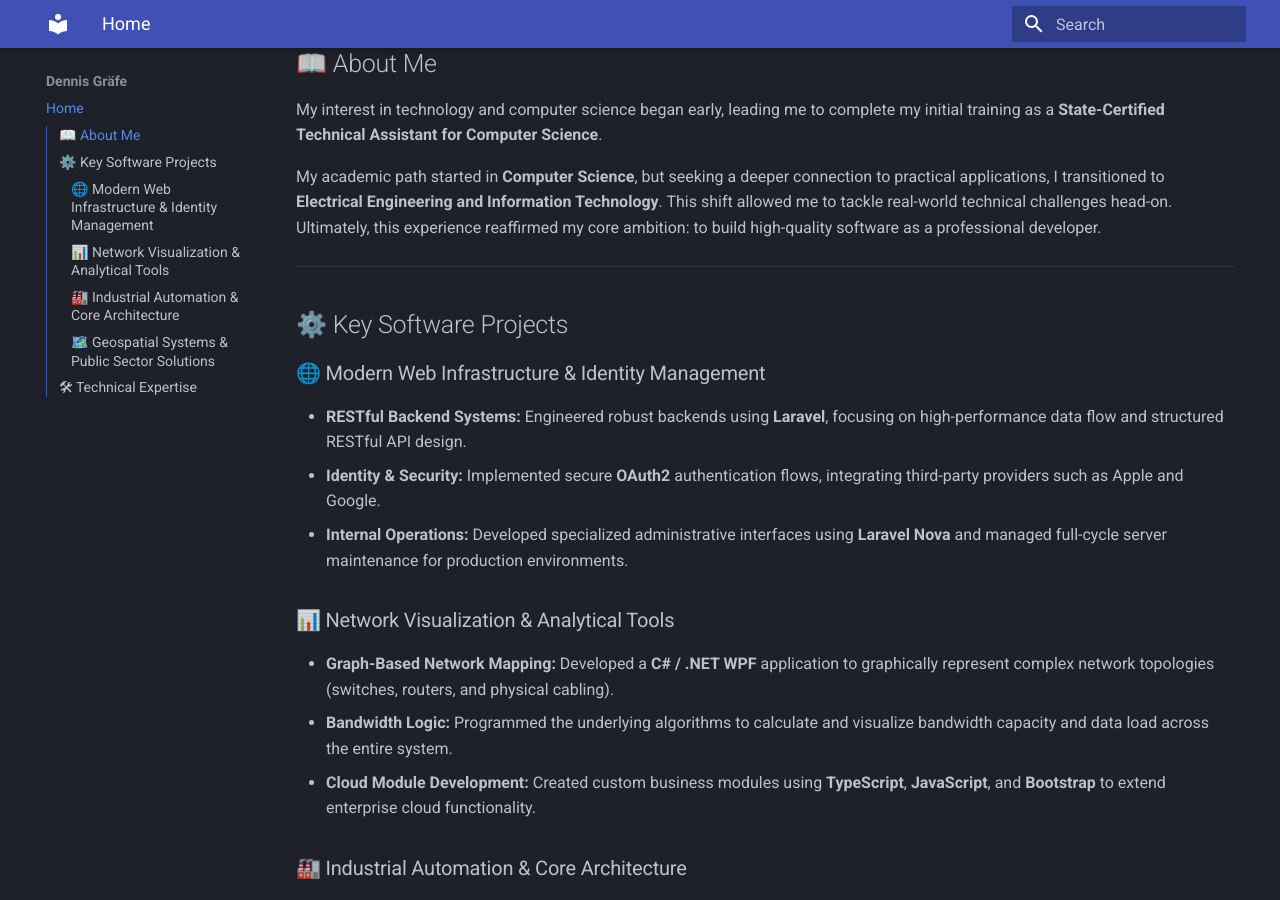
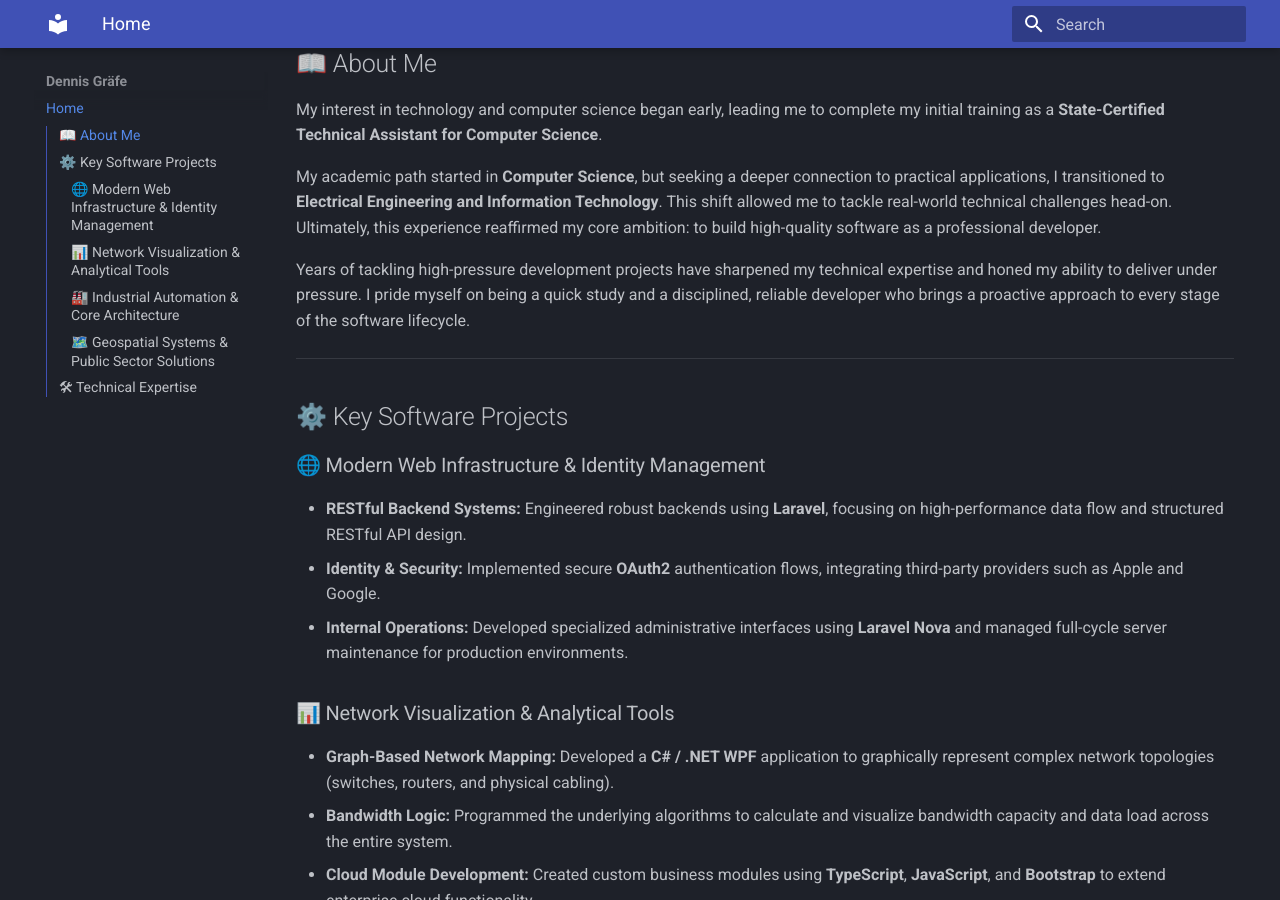
Before and after one commit to dennisgraefe/my-website, an MkDocs documentation site: the page built from docs/index.md, in a window 1280 px wide and 900 px high, scrolled down 693 px. Built offline with MkDocs 1.6.1 and Material for MkDocs 9.7.7, drawn with Linux system fonts in a browser that asks for light colours.

Commit message:
about me

```diff
--- a/docs/index.md
+++ b/docs/index.md
@@ -9,6 +9,8 @@ My name is **Dennis Gräfe**, and I am a **Software Developer** based in **Erfur
 My interest in technology and computer science began early, leading me to complete my initial training as a **State-Certified Technical Assistant for Computer Science**.
 
 My academic path started in **Computer Science**, but seeking a deeper connection to practical applications, I transitioned to **Electrical Engineering and Information Technology**. This shift allowed me to tackle real-world technical challenges head-on. Ultimately, this experience reaffirmed my core ambition: to build high-quality software as a professional developer.
+
+Years of tackling high-pressure development projects have sharpened my technical expertise and honed my ability to deliver under pressure. I pride myself on being a quick study and a disciplined, reliable developer who brings a proactive approach to every stage of the software lifecycle.
 
 ---
 
```
